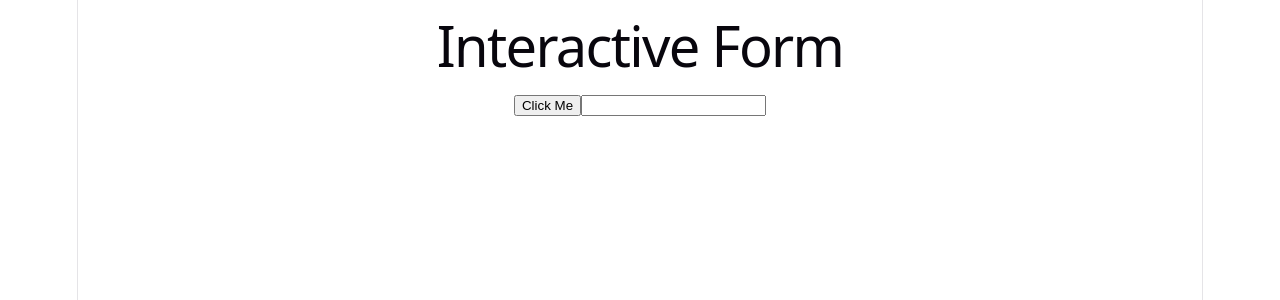
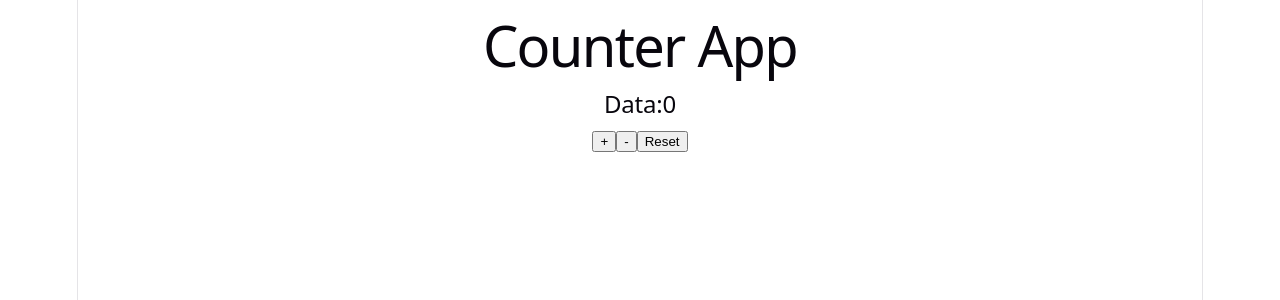
Before and after one commit to Dishaj22/react, a React (Vite) app in the folder my/: page / in a window 1280 px wide. Shown: the top 300 px of the page. Built offline with nearby package versions, Linux system fonts and the light colour scheme.

Commit message:
Add Counter component

```diff
--- a/my/src/App.jsx
+++ b/my/src/App.jsx
@@ -200,13 +200,25 @@
 // }
 
 // export default App;
-import InteractiveForm from "./InteractiveForm";
+// import InteractiveForm from "./InteractiveForm";
+
+// function App() {
+//   return (
+//     <div>
+//       <h1>Interactive Form</h1>
+//       <InteractiveForm />
+//     </div>
+//   );
+// }
+
+// export default App;
+import Counter from "./Counter";
 
 function App() {
   return (
     <div>
-      <h1>Interactive Form</h1>
-      <InteractiveForm />
+      <h1>Counter App</h1>
+      <Counter />
     </div>
   );
 }
--- /dev/null
+++ b/my/src/Counter.jsx
@@ -0,0 +1,35 @@
+import { useState } from "react"
+
+
+function Counter(){
+
+  let [count ,setCount] = useState(0)
+
+let Increment = ()=>{
+  setCount((prev)=>prev+1);
+}
+
+let Decrement = ()=>{
+setCount((prev)=>prev-1);}
+
+let Reset = ()=>{
+setCount((prev)=>prev*0);}
+
+
+
+
+
+return(
+  <div className="Counter">
+    <h2>Data:{count}</h2>
+    <button onClick={Increment}>+</button>
+     <button onClick={Decrement}>-</button>
+    <button onClick={Reset}>Reset</button>
+
+
+  </div>
+)
+
+}
+
+export default Counter;
```
